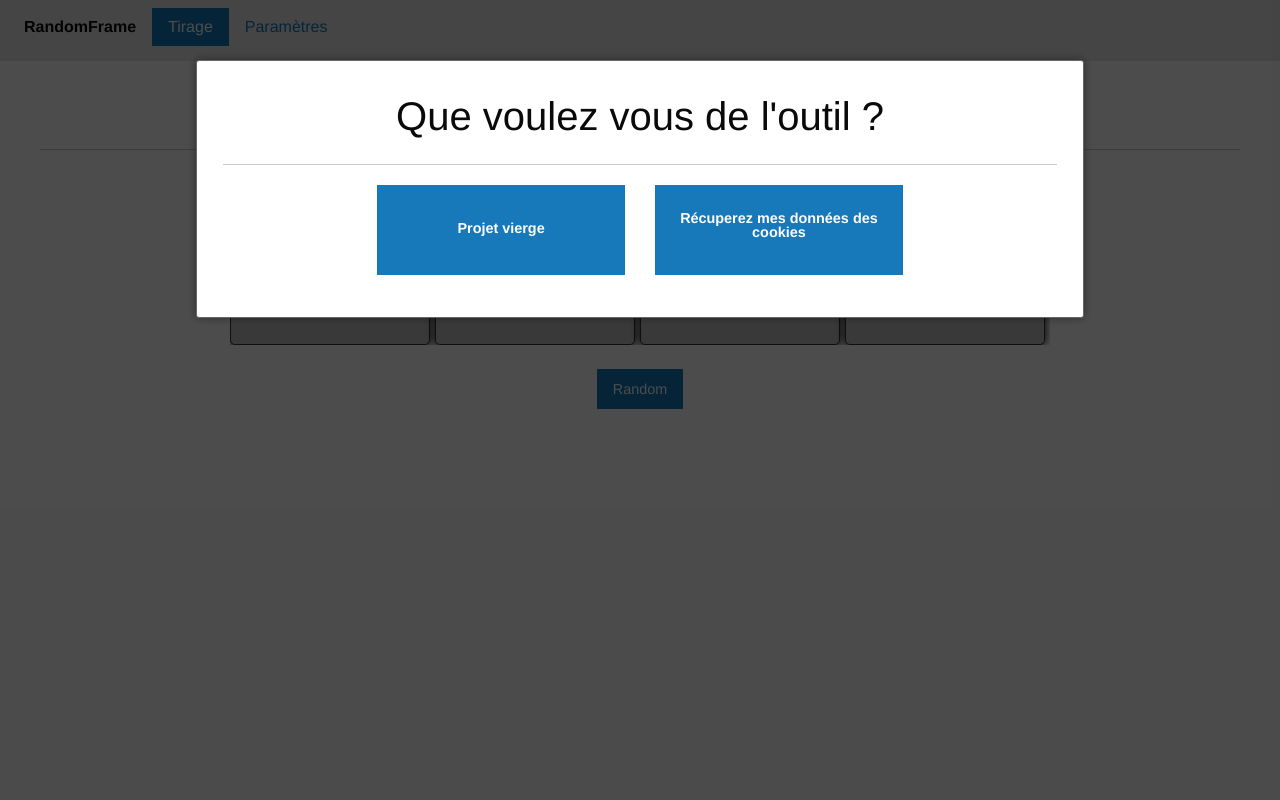
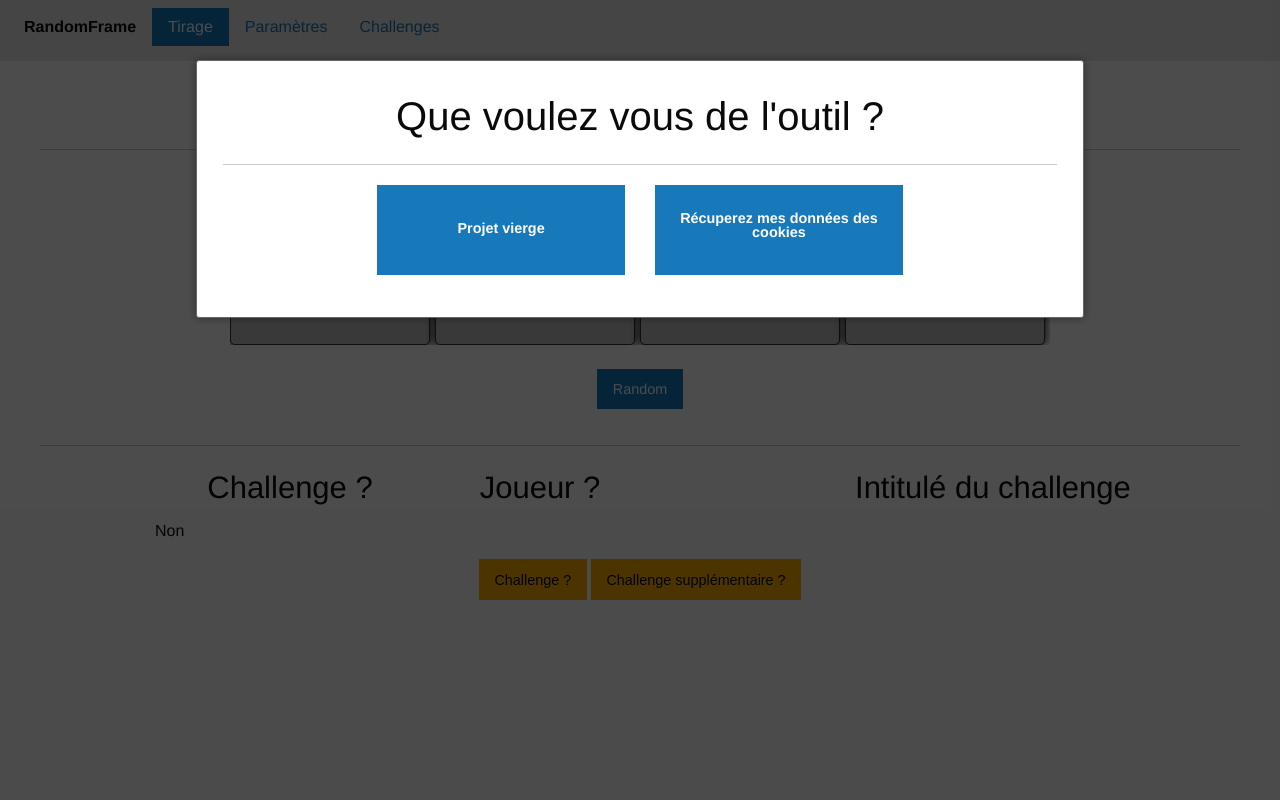
Before and after one commit to FlorianDewulf/warframe-jackpot, a PHP site: page / in a window 1280 px wide. Run offline with PHP 8.4, Linux system fonts and the light colour scheme; some libraries are stand-ins or nearby versions.

Commit message:
Add challenges

```diff
--- a/index.php
+++ b/index.php
@@ -21,6 +21,7 @@
               <li class="menu-text">RandomFrame</li>
               <li v-bind:class="{ active: display_draw }" @click.prevent="changeTab"><a href="#" id="tirage">Tirage</a></li>
               <li v-bind:class="{ active: display_params }" @click.prevent="changeTab"><a href="#" id="params">Paramètres</a></li>
+              <li v-bind:class="{ active: display_challenge }" @click.prevent="changeTab"><a href="#" id="challenge">Challenges</a></li>
             </ul>
           </div>
         </div>
@@ -69,6 +70,35 @@
               <textarea @change="putMelees" @keyup="putMelees"></textarea>
             </div>
           </div>
+          <div id="challenge" v-show="display_challenge" class="clearfix">
+            <div class="columns small-offset-4 medium-4">
+              <h4 class="text-center">Challenges</h4>
+              <textarea @change="putChallenges" @keyup="putChallenges"></textarea>
+            </div>
+          </div>
+        </div>
+        <hr />
+        <div class="row">
+          <div class="columns small-offset-1 small-3">
+            <h3 class="text-center">Challenge ?</h3>
+            <p>{{ is_challenge ? 'Oui' : 'Non'}}</p>
+          </div>
+          <div class="columns small-2">
+            <h3 class="text-center">Joueur ?</h3>
+            <transition name="fade">
+              <p v-show="is_challenge">{{ challenger.name }}</p>
+            </transition>
+          </div>
+          <div class="columns small-4">
+            <h3>Intitulé du challenge</h3>
+            <transition name="fade">
+              <p v-show="is_challenge" v-html="challenger.challenge"></p>
+            </transition>
+          </div>
+        </div>
+        <div class="text-center">
+          <button class="button warning" @click="pickChallenge">Challenge ?</button>
+          <button class="button warning" @click="addChallenge">Challenge supplémentaire ?</button>
         </div>
       </section>
       <div class="reveal-modal-bg" style="display: block;"></div>
--- a/script.js
+++ b/script.js
@@ -37,26 +37,20 @@
   var app = new Vue({
     el: '#app',
     data: {
-      users: [],
+      users:            [],
+      challenges:       [],
       display_draw:     true,
       display_params:   false,
+      display_challenge:false,
       current_user:     null,
       user_names:       null,
       modal_content:    false,
+      is_challenge:     false,
+      challenger:       { name: '', challenge: '' },
       input_list:       [{ value: ''}],
       /* end of data */
     },
-    mounted: function() {
-      //this.calcUsers();
-    },
     methods: {
-      /*calcUsers: function() {
-        this.user_names = [];
-
-        for (var index in this.users) {
-          this.user_names.push(this.users[index].name);
-        }
-      },*/
       discardModal: function() {
         $('.reveal-modal').remove();
         $('.reveal-modal-bg').remove();
@@ -158,12 +152,15 @@
     	},
       changeTab: function(event) {
         id = $(event.target).attr('id');
+        this.display_draw       = false;
+        this.display_params     = false;
+        this.display_challenge  = false;
         if (id == 'tirage') {
-          this.display_draw   = true;
-          this.display_params = false;
+          this.display_draw       = true;
         } else if (id == 'params') {
-          this.display_draw   = false;
-          this.display_params = true;
+          this.display_params     = true;
+        } else if (id == 'challenge') {
+          this.display_challenge  = true;
         }
       },
       changeUser: function(name, event) {
@@ -287,8 +284,43 @@
         this.current_user.melee = final;
         setCookie(this.current_user.name + '_melee', JSON.stringify(light_for_cookie), 365);
       },
+      putChallenges: function(event) {
+        var challenges = [];
+        var values = this.parse_textarea($(event.target).val());
+
+        for (var index in values) {
+          challenges.push(values[index]);
+        }
+        this.challenges = challenges;
+        setCookie('challenges', JSON.stringify(challenges), 365);
+      },
       parse_textarea: function(content) {
         return content.split("\n");
+      },
+      pickChallenge: function() {
+        var nums = this.getNumsFromRange({
+          is_challenge:     2,
+          challenger:       this.user_names.length,
+          challenge_name:   this.challenges.length
+        });
+
+        if (nums.is_challenge) {
+          this.is_challenge = true;
+          this.challenger.name = this.user_names[nums.challenger];
+          this.challenger.challenge = this.challenges[nums.challenge_name];
+        } else {
+          this.is_challenge = false;
+          this.challenger.name = '';
+          this.challenger.challenge = '';
+        }
+
+      },
+      addChallenge: function() {
+        var nums = this.getNumsFromRange({
+          challenge_name:   this.challenges.length
+        });
+
+        this.challenger.challenge += '<br />' + this.challenges[nums.challenge_name];
       }
       /* end of methods*/
     },
--- a/style.css
+++ b/style.css
@@ -29,6 +29,13 @@
 
 .slots div:first-child {
   margin-left: 0;
+}
+
+.fade-enter-active, .fade-leave-active {
+  transition: opacity .5s
+}
+.fade-enter, .fade-leave-to {
+  opacity: 0
 }
 
 div#params {
```
